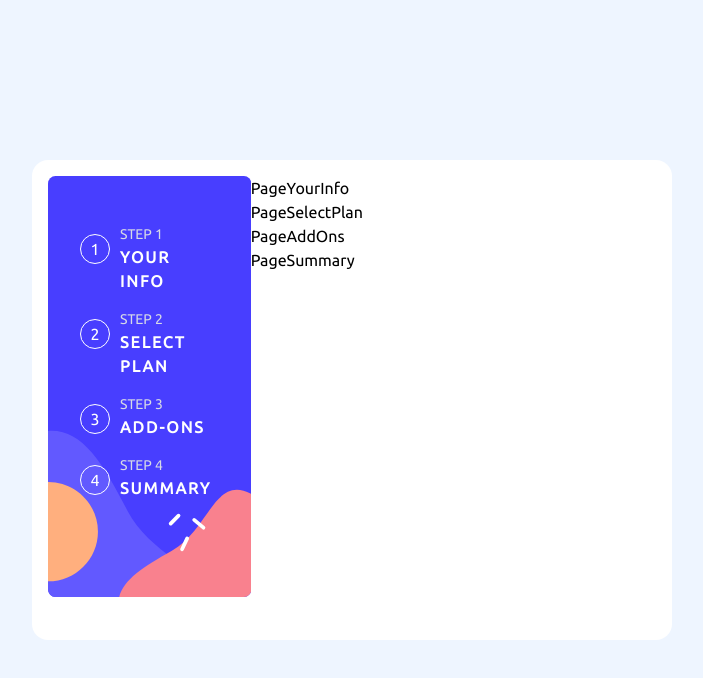
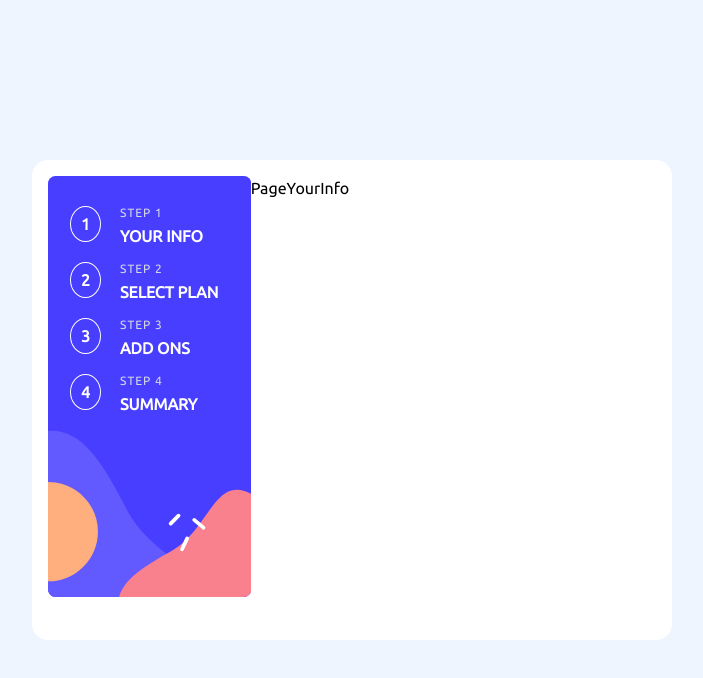
Before and after one commit to rus6600/multiform, a React (Vite) app: page / in a window 1280 px wide. Shown: the top 678 px of the page, without its empty margins (288-991 px from the left). Built offline with nearby package versions, Linux system fonts and the light colour scheme.

Commit message:
add change page on nav click

```diff
--- a/src/components/NavBar.tsx
+++ b/src/components/NavBar.tsx
@@ -1,27 +1,23 @@
 import React from 'react';
 import styled, { css } from 'styled-components';
+
 import SVG from '../assets/images/bg-sidebar-desktop.svg';
+import { FormContext } from '../provider/context.ts';
+import { pagesEnum } from '../interfaces/providerinterface.ts';
 
 export const NavBar: React.FC = () => {
+  const { changePage } = React.useContext(FormContext);
+
+  const steps: Array<pagesEnum> = ['YOUR INFO', 'SELECT PLAN', 'ADD ONS', 'SUMMARY'];
+
   return (
     <Wrapper>
       <List>
-        <ListItem>
-          <p>STEP 1</p>
-          <p>YOUR INFO</p>
-        </ListItem>
-        <ListItem>
-          <p>STEP 2 </p>
-          <p>SELECT PLAN</p>
-        </ListItem>
-        <ListItem>
-          <p>STEP 3</p>
-          <p>ADD-ONS</p>
-        </ListItem>
-        <ListItem>
-          <p>STEP 4</p>
-          <p>SUMMARY</p>
-        </ListItem>
+        {steps.map((step) => (
+          <ListItem onClick={() => changePage(step)} key={step}>
+            {step}
+          </ListItem>
+        ))}
       </List>
     </Wrapper>
   );
@@ -37,44 +33,51 @@ const Wrapper = styled('div')`
 const List = styled('ul')`
   display: flex;
   flex-direction: column;
-  gap: 1rem;
+  gap: 2rem;
   counter-reset: list;
 `;
 
 const ListItem = styled('li')`
   ${({ theme }) => css`
     position: relative;
+    display: flex;
     flex-direction: column;
-    display: flex;
     color: ${theme.colors.white};
     list-style: none;
+    font-weight: 600;
 
-    & > *:first-child {
-      font-size: 14px;
-      font-weight: 100;
-      color: ${theme.colors.lightGray};
-    }
-
-    & > *:last-child {
-      letter-spacing: 2px;
-      font-weight: 600;
+    &:hover {
+      cursor: pointer;
     }
 
     &:before {
       display: flex;
-      height: 30px;
-      width: 30px;
       position: absolute;
-      left: -40px;
-      top: 10px;
+      padding: 5px 10px;
+      left: -50px;
+      top: -18px;
       content: counter(list);
       align-items: center;
       justify-content: center;
       counter-increment: list;
-      text-align: center;
       color: ${theme.colors.white};
       border: 1px solid ${theme.colors.white};
       border-radius: 50%;
+    }
+
+    &:after {
+      display: flex;
+      position: absolute;
+      top: -20px;
+      left: 0;
+      font-size: 12px;
+      font-weight: 100;
+      color: ${theme.colors.lightGray};
+      content: 'STEP ' counter(list);
+      align-items: center;
+      justify-content: center;
+      letter-spacing: 1px;
+      text-align: center;
     }
 
     &:hover::before {
--- a/src/interfaces/providerinterface.ts
+++ b/src/interfaces/providerinterface.ts
@@ -1,9 +1,9 @@
 import { FormActions } from '../provider/actions.ts';
 
 export const FormPageEnum = {
-  yourInfo: 'YOUR_INFO',
-  selectPlan: 'SELECT_PLAN',
-  addOns: 'ADD_ONS',
+  yourInfo: 'YOUR INFO',
+  selectPlan: 'SELECT PLAN',
+  addOns: 'ADD ONS',
   summary: 'SUMMARY',
 } as const;
 
--- a/src/pages/PageAddOns.tsx
+++ b/src/pages/PageAddOns.tsx
@@ -1,8 +1,5 @@
 import React from 'react';
-import { BasePageProps } from '../interfaces';
 
-interface PageAddOns extends BasePageProps {}
-
-export const PageAddOns: React.FC<PageAddOns> = ({ children }) => {
+export const PageAddOns: React.FC = () => {
   return <div>PageAddOns</div>;
 };
--- a/src/pages/PageSelectPlan.tsx
+++ b/src/pages/PageSelectPlan.tsx
@@ -1,8 +1,5 @@
 import React from 'react';
-import { BasePageProps } from '../interfaces';
 
-interface PageSelectPlanProps extends BasePageProps {}
-
-export const PageSelectPlan: React.FC<PageSelectPlanProps> = ({ children }) => {
+export const PageSelectPlan: React.FC = () => {
   return <div>PageSelectPlan</div>;
 };
--- a/src/pages/PageSummary.tsx
+++ b/src/pages/PageSummary.tsx
@@ -1,8 +1,5 @@
 import React from 'react';
-import { BasePageProps } from '../interfaces';
 
-interface PageSummaryProps extends BasePageProps {}
-
-export const PageSummary: React.FC<PageSummaryProps> = ({ children }) => {
+export const PageSummary: React.FC = () => {
   return <div>PageSummary</div>;
 };
--- a/src/pages/PageYourInfo.tsx
+++ b/src/pages/PageYourInfo.tsx
@@ -1,8 +1,5 @@
 import React from 'react';
-import { BasePageProps } from '../interfaces';
 
-interface PageYourInfoProps extends BasePageProps {}
-
-export const PageYourInfo: React.FC<PageYourInfoProps> = ({ children }) => {
+export const PageYourInfo: React.FC = () => {
   return <div>PageYourInfo</div>;
 };
--- a/src/pages/index.tsx
+++ b/src/pages/index.tsx
@@ -1,23 +1,10 @@
-import React from 'react';
+import React, { createElement } from 'react';
 import styled, { css } from 'styled-components';
 
-import { BasePageProps } from '../interfaces';
-import { PageAddOns } from './PageAddOns.tsx';
-import { PageSelectPlan } from './PageSelectPlan.tsx';
-import { PageYourInfo } from './PageYourInfo.tsx';
-import { PageSummary } from './PageSummary.tsx';
+import { usePageSelect } from '../ulits';
 
-interface PagesProps extends BasePageProps {}
-
-export const Pages: React.FC<BasePageProps> = ({ children }) => {
-  return (
-    <PageWrapper>
-      <PageYourInfo />
-      <PageSelectPlan />
-      <PageAddOns />
-      <PageSummary />
-    </PageWrapper>
-  );
+export const Pages: React.FC = () => {
+  return <PageWrapper>{createElement(usePageSelect())}</PageWrapper>;
 };
 
 const PageWrapper = styled('div')`
--- /dev/null
+++ b/src/ulits/index.ts
@@ -0,0 +1,17 @@
+import React, { useContext } from 'react';
+import { FormContext } from '../provider/context.ts';
+import { FormPageEnum } from '../interfaces/providerinterface.ts';
+import { PageSelectPlan } from '../pages/PageSelectPlan.tsx';
+import { PageYourInfo } from '../pages/PageYourInfo.tsx';
+import { PageAddOns } from '../pages/PageAddOns.tsx';
+import { PageSummary } from '../pages/PageSummary.tsx';
+
+export const usePageSelect = (): React.FC => {
+  const {
+    formState: { activePage },
+  } = useContext(FormContext);
+  if (FormPageEnum.selectPlan === activePage) return PageSelectPlan;
+  if (FormPageEnum.addOns === activePage) return PageAddOns;
+  if (FormPageEnum.summary === activePage) return PageSummary;
+  return PageYourInfo;
+};
```
